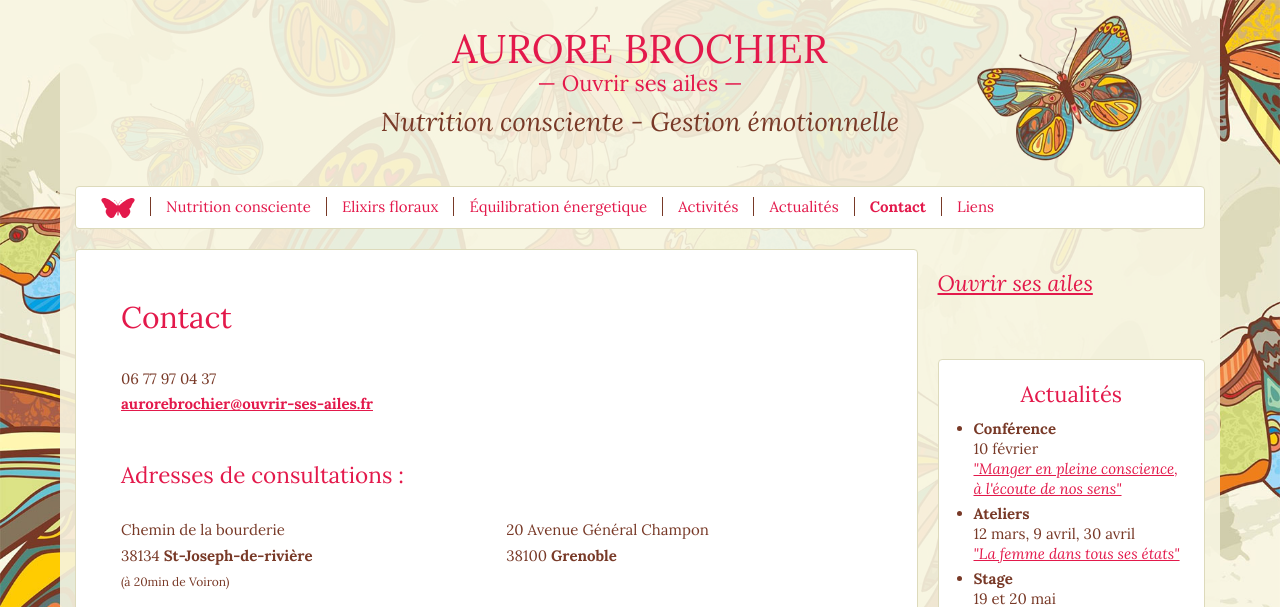
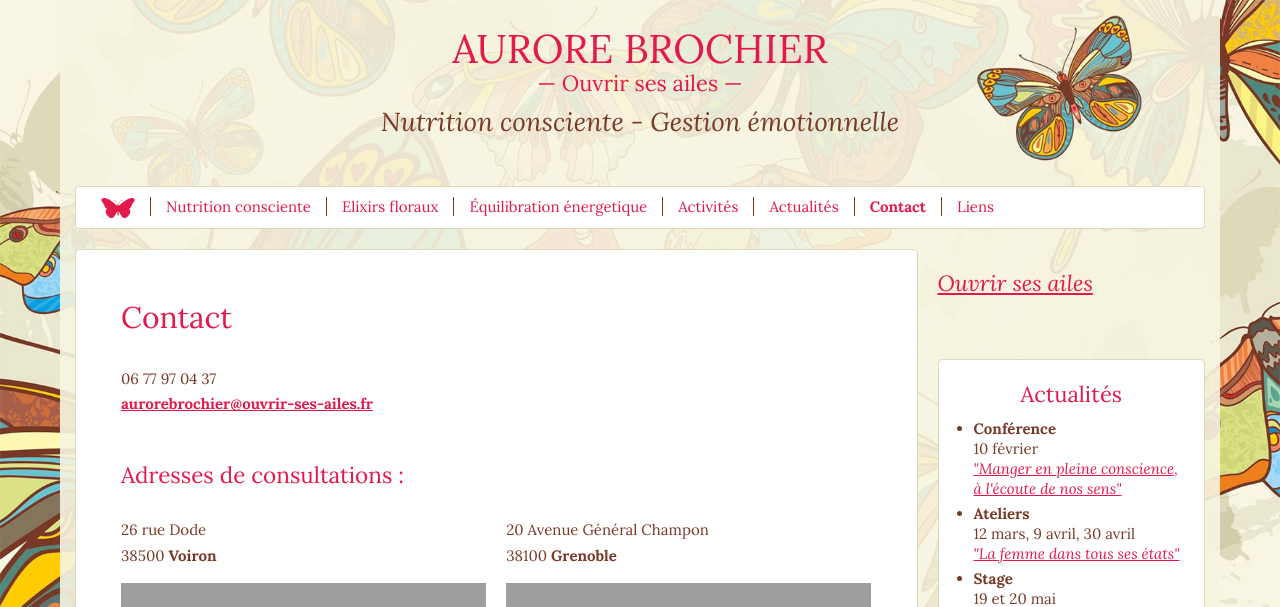
Before and after one commit to bbrochier/ouvrir-ses-ailes, a PHP site: page /contact.php in a window 1280 px wide. Shown: the top 607 px of the page. Run offline with PHP 8.4, Linux system fonts and the light colour scheme; a map, chart or similar area stays blank; some libraries are stand-ins or nearby versions; grey boxes are pictures that could not be loaded.

Commit message:
update addresse

```diff
--- a/contact.php
+++ b/contact.php
@@ -35,9 +35,8 @@
                             <div class="row">
                                 <div class="col-md-6">
                                     <p>
-                                        Chemin de la bourderie <br>
-                                        38134 <strong>St-Joseph-de-rivière</strong> <br>
-                                        <small>(à 20min de Voiron)</small>
+                                        26 rue Dode <br>
+                                        38500 <strong>Voiron</strong> <br>
                                     </p>
                                 </div>
                                 <div class="col-md-6">
--- a/includes/inc-contact.php
+++ b/includes/inc-contact.php
@@ -4,6 +4,7 @@
             <h3 class="title3">Contact</h3>
         </div>
     </div>
+
     <div class="row">
         <div class="col-md-4 phonemail">
             06 77 97 04 37 <br>
--- a/includes/inc-footer.php
+++ b/includes/inc-footer.php
@@ -2,7 +2,7 @@
             function initMap() {
 
              //map 1
-              var myLatLng = {lat: 45.377120, lng: 5.677930};
+              var myLatLng = {lat: 45.365472, lng: 5.594403};
 
               var map = new google.maps.Map(document.getElementById('map'), {
                 zoom: 10,
```
